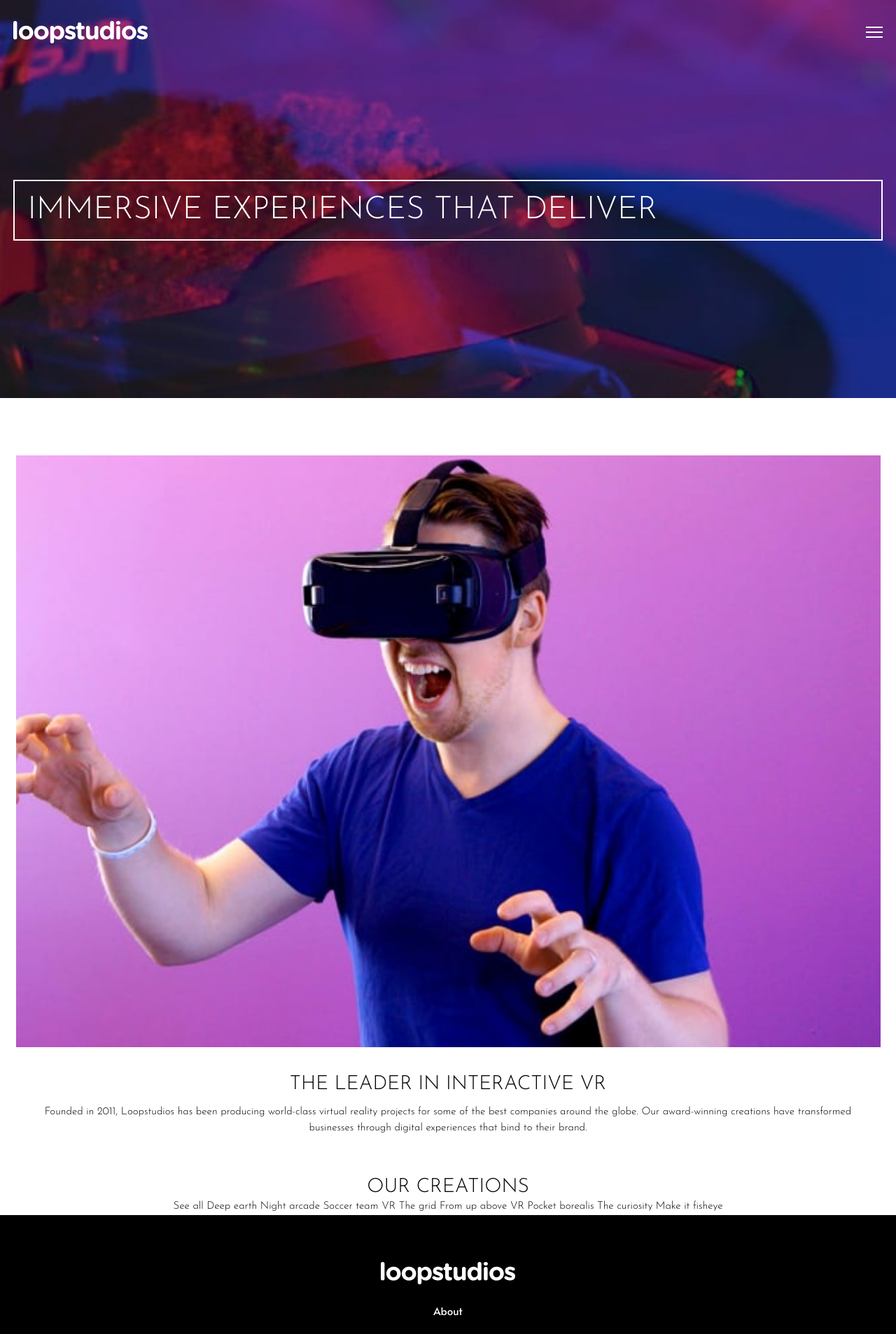
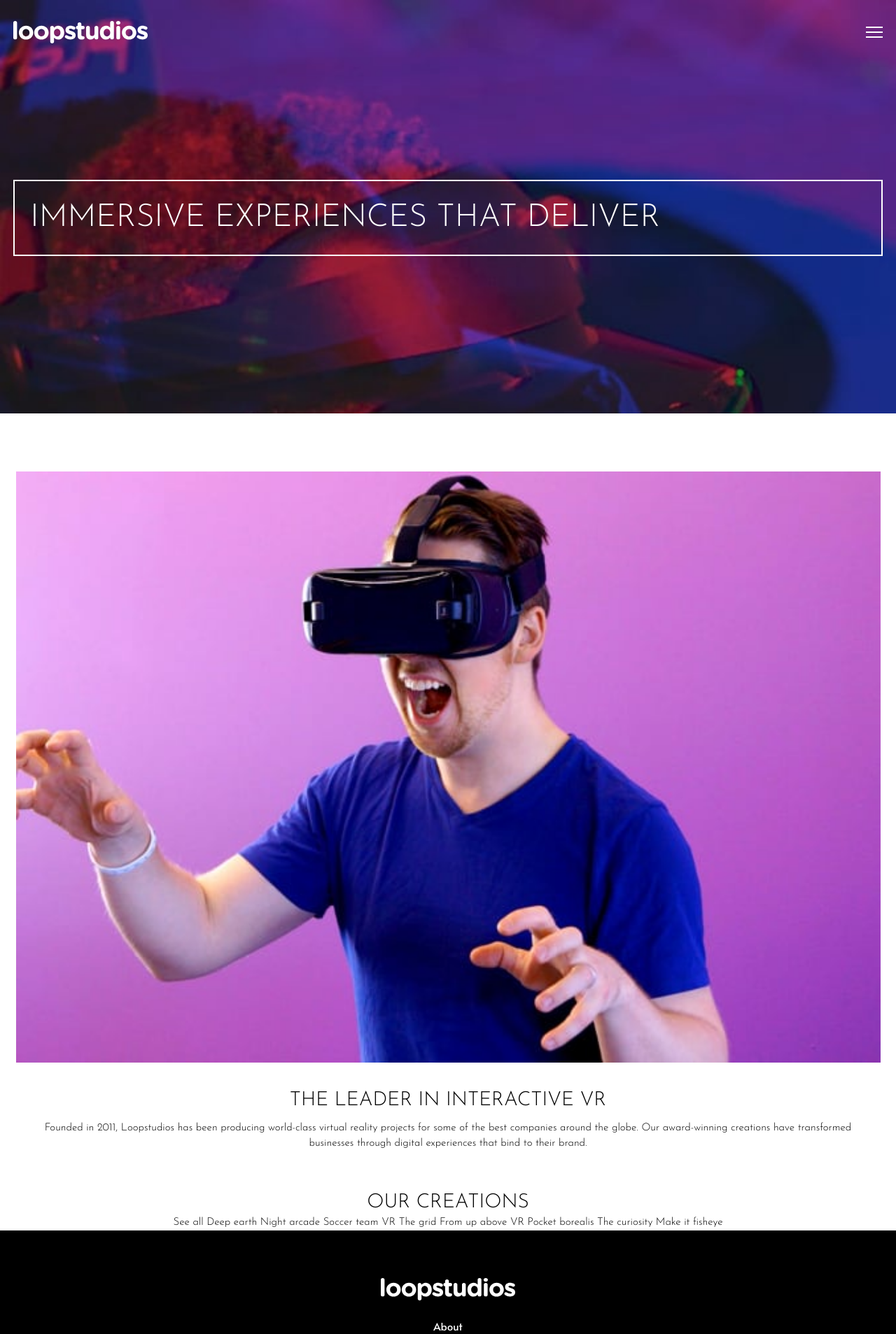
Before and after one commit to dodrin/loopStudios, a React (Vite) app: page / in a window 1280 px wide. Shown: the top 1907 px of the page at 70% size. Built offline with nearby package versions, Linux system fonts and the light colour scheme.

Commit message:
Create components

```diff
--- a/src/App.jsx
+++ b/src/App.jsx
@@ -1,12 +1,11 @@
 import "./App.css";
 import Logo from "./assets/logo.svg?react";
-import interactive from "./assets/mobile/image-interactive.jpg";
-
-
-import Attribution from "./components/Attribution";
+import { Attribution } from "./components/Attribution";
+import { Header } from "./components/Header";
+import { Footer } from "./components/footer";
+import { Interactive } from "./components/Interactive";
 import { useRef } from "react";
-import { Header } from "./components/Header";
-import Footer from "./components/footer";
+import { Creation } from "./components/Creation";
 
 function App() {
   const menuRef = useRef(null);
@@ -23,31 +22,9 @@ function App() {
   return (
     <>
       <Header toggleMenu={toggleMenu} Logo={Logo} menuRef={menuRef} menu={menu} />
-
-      {/* The leader in interractive VR section */}
-      <div className="flex flex-col m-6 my-12">
-        <img
-          src={interactive}
-          alt="Person-wearing-VR-goggle"
-          className="my-10"
-        />
-
-        <div className="mx-3">
-          <h2 className="text-3xl">
-            {`The leader in interactive VR`.toUpperCase()}
-          </h2>
-          <p className="mx-7 my-3">
-            Founded in 2011, Loopstudios has been producing world-class virtual
-            reality projects for some of the best companies around the globe.
-            Our award-winning creations have transformed businesses through
-            digital experiences that bind to their brand.
-          </p>
-        </div>
-      </div>
-      <h2 className="text-3xl">{`Our creations`.toUpperCase()}</h2>
-      See all Deep earth Night arcade Soccer team VR The grid From up above VR
-      Pocket borealis The curiosity Make it fisheye
-      <Footer />
+      <Interactive />
+      <Creation />
+      <Footer menu={menu} Logo={Logo}/>
       <Attribution />
     </>
   );
--- a/src/components/Attribution.jsx
+++ b/src/components/Attribution.jsx
@@ -1,4 +1,4 @@
-export default function Attribution() {
+export const Attribution = () => {
   return (
     <footer className="attribution">
       Challenge by{" "}
--- /dev/null
+++ b/src/components/Creation.jsx
@@ -0,0 +1,9 @@
+export const Creation = () => {
+  return (
+    <section>
+      <h2 className="text-3xl">Our creations</h2>
+      See all Deep earth Night arcade Soccer team VR The grid From up above VR
+      Pocket borealis The curiosity Make it fisheye
+    </section>
+  );
+};
--- a/src/components/Footer.jsx
+++ b/src/components/Footer.jsx
@@ -1,12 +1,9 @@
-import Logo from "../assets/logo.svg?react";
 import FacebookIcon from "../assets/icon-facebook.svg?react";
 import InstagramIcon from "../assets/icon-instagram.svg?react";
 import PinterestIcon from "../assets/icon-pinterest.svg?react";
 import TwitterIcon from "../assets/icon-twitter.svg?react";
 
-export default function Footer() {
-
-  const menu = ["About", "Careers", "Events", "Products", "Supoort"];
+export const Footer = ({ menu, Logo }) => {
 
   return (
     <footer className="footer flex flex-col items-center p-8 py-16">
--- a/src/components/Header.jsx
+++ b/src/components/Header.jsx
@@ -3,7 +3,7 @@ import Burger from "../assets/icon-hamburger.svg?react";
 
 export const Header = ({ toggleMenu, Logo, menuRef, menu }) => {
   return (
-    <>
+    <header>
       {/* bg image section */}
       <div
         className="p-5 py-8"
@@ -33,12 +33,12 @@ export const Header = ({ toggleMenu, Logo, menuRef, menu }) => {
           </div>
         </div>
         <div className="hero">
-          <h1 className="text-white text-5xl border-2 border-white my-52 p-5 text-left">
-            {`Immersive experiences that deliver`.toUpperCase()}
+          <h1 className="text-white text-5xl border-2 border-white my-52 px-6 py-8 text-left">
+            Immersive experiences that deliver
           </h1>
         </div>
       </div>
       {/* bg image section end */}
-    </>
+    </header>
   );
 };
--- /dev/null
+++ b/src/components/Interactive.jsx
@@ -0,0 +1,21 @@
+import interactiveImg from "../assets/mobile/image-interactive.jpg";
+
+export const Interactive = () => {
+  return (
+    <section className="flex flex-col m-6 my-12">
+      <img src={interactiveImg} alt="Person-wearing-VR-goggle" className="my-10" />
+
+      <div className="mx-3">
+        <h2 className="text-3xl">
+          The leader in interactive VR
+        </h2>
+        <p className="mx-7 my-3">
+          Founded in 2011, Loopstudios has been producing world-class virtual
+          reality projects for some of the best companies around the globe. Our
+          award-winning creations have transformed businesses through digital
+          experiences that bind to their brand.
+        </p>
+      </div>
+    </section>
+  );
+};
--- a/src/index.css
+++ b/src/index.css
@@ -19,6 +19,12 @@
   -moz-osx-font-smoothing: grayscale;
 }
 
+h1,
+h2,
+h3 {
+  text-transform: uppercase;
+}
+
 body {
   margin: 0;
   min-width: 300px;
```
